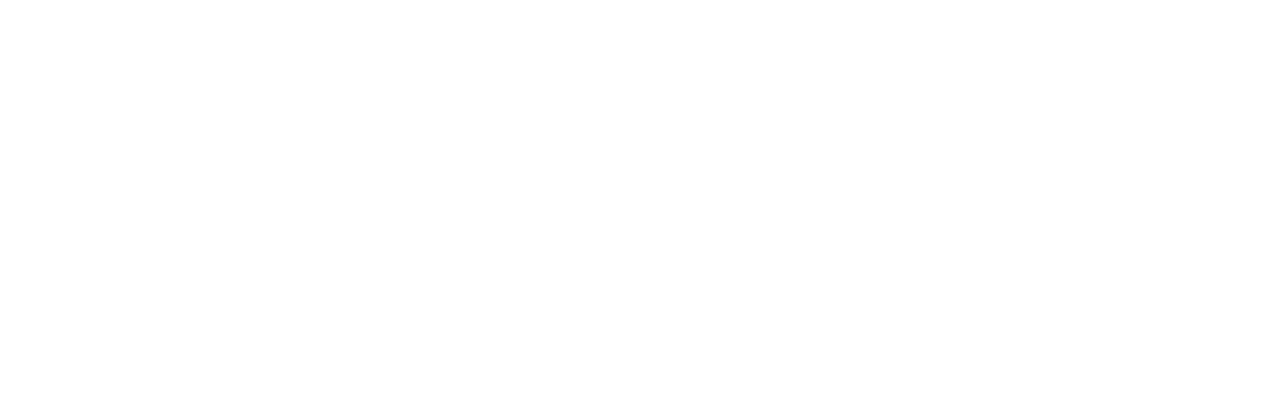
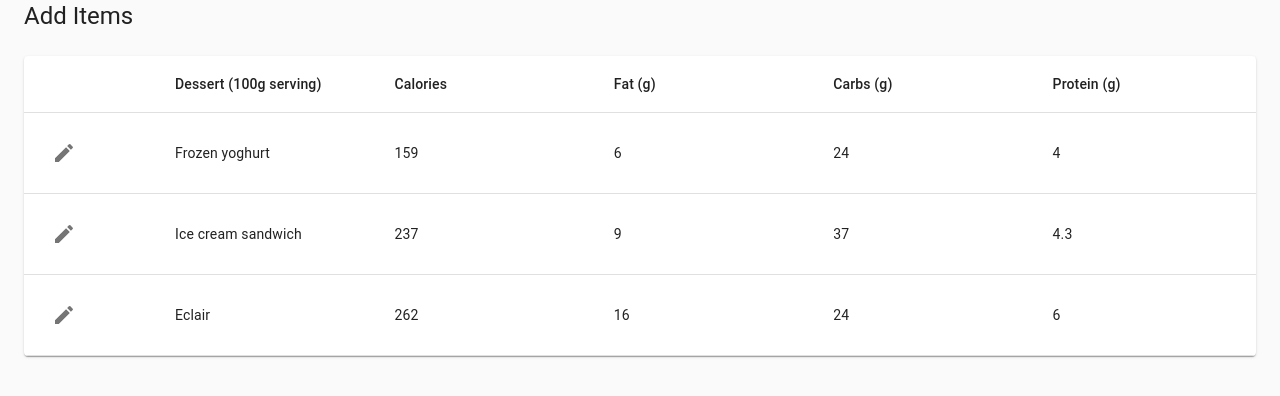
Before and after one commit to aukokyong/grouby, a React (Create React App) app in the folder frontend/: page /additems in a window 1280 px wide. Shown: the top 396 px of the page. Built offline with nearby package versions, Linux system fonts and the light colour scheme.

Commit message:
created ItemsForm halfway, added route to additems

```diff
--- a/frontend/src/App.js
+++ b/frontend/src/App.js
@@ -4,6 +4,8 @@
 import Login from './components/Login'
 import BuyerNav from './components/BuyerNav'
 import BuyerEntry from './components/BuyerEntry'
+import BuyForm from './components/BuyForm'
+import ItemsForm from './components/ItemsForm'
 
 function App() {
   return (
@@ -32,7 +34,10 @@
           <h1>View 1 Buy</h1>
         </Route>
         <Route exact path='/createbuy'>
-          <h1>Create Buy</h1>
+          <BuyForm />
+        </Route>
+        <Route exact path='/additems'>
+          <ItemsForm />
         </Route>
         <Route exact path='/hostedbuys'>
           <h1>All Hosted Buys</h1>
--- /dev/null
+++ b/frontend/src/components/ItemsForm.js
@@ -0,0 +1,179 @@
+import React from "react";
+import ReactDOM from "react-dom";
+import { makeStyles, Container, CssBaseline, Typography } from "@material-ui/core";
+import Table from "@material-ui/core/Table";
+import TableBody from "@material-ui/core/TableBody";
+import TableCell from "@material-ui/core/TableCell";
+import TableHead from "@material-ui/core/TableHead";
+import TableRow from "@material-ui/core/TableRow";
+import Input from "@material-ui/core/Input";
+import Paper from "@material-ui/core/Paper";
+import IconButton from "@material-ui/core/IconButton";
+// Icons
+import EditIcon from "@material-ui/icons/Edit";
+import DoneAllIcon from '@material-ui/icons/DoneAll';
+import CloseIcon from '@material-ui/icons/Close';
+
+const useStyles = makeStyles(theme => ({
+    root: {
+        width: "100%",
+        marginTop: theme.spacing(3),
+        overflowX: "auto"
+    },
+    table: {
+        minWidth: 650
+    },
+    selectTableCell: {
+        width: 60
+    },
+    tableCell: {
+        width: 130,
+        height: 40
+    },
+    input: {
+        width: 130,
+        height: 40
+    }
+}));
+
+const createData = (name, calories, fat, carbs, protein) => ({
+    id: name.replace(" ", "_"),
+    name,
+    calories,
+    fat,
+    carbs,
+    protein,
+    isEditMode: false
+});
+
+const CustomTableCell = ({ row, name, onChange }) => {
+    const classes = useStyles();
+    const { isEditMode } = row;
+    return (
+        <TableCell align="left" className={classes.tableCell}>
+            {isEditMode ? (
+                <Input
+                    value={row[name]}
+                    name={name}
+                    onChange={e => onChange(e, row)}
+                    className={classes.input}
+                />
+            ) : (
+                    row[name]
+                )}
+        </TableCell>
+    );
+};
+
+const ItemsForm = () => {
+    const [rows, setRows] = React.useState([
+        createData("Frozen yoghurt", 159, 6.0, 24, 4.0),
+        createData("Ice cream sandwich", 237, 9.0, 37, 4.3),
+        createData("Eclair", 262, 16.0, 24, 6.0)
+    ]);
+    const [previous, setPrevious] = React.useState({});
+    const classes = useStyles();
+
+    const onToggleEditMode = id => {
+        setRows(state => {
+            return rows.map(row => {
+                if (row.id === id) {
+                    return { ...row, isEditMode: !row.isEditMode };
+                }
+                return row;
+            });
+        });
+    };
+
+    const onChange = (e, row) => {
+        if (!previous[row.id]) {
+            setPrevious(state => ({ ...state, [row.id]: row }));
+        }
+        const value = e.target.value;
+        const name = e.target.name;
+        const { id } = row;
+        const newRows = rows.map(row => {
+            if (row.id === id) {
+                return { ...row, [name]: value };
+            }
+            return row;
+        });
+        setRows(newRows);
+    };
+
+    const onRevert = id => {
+        const newRows = rows.map(row => {
+            if (row.id === id) {
+                return previous[id] ? previous[id] : row;
+            }
+            return row;
+        });
+        setRows(newRows);
+        setPrevious(state => {
+            delete state[id];
+            return state;
+        });
+        onToggleEditMode(id);
+    };
+
+    return (
+        <Container component="main" maxWidth="lg" >
+            <CssBaseline />
+            <Typography component="h1" variant="h5">
+                Add Items
+                </Typography>
+            <Paper className={classes.root}>
+                <Table className={classes.table} aria-label="caption table">
+                    <TableHead>
+                        <TableRow>
+                            <TableCell align="left" />
+                            <TableCell align="left">Dessert (100g serving)</TableCell>
+                            <TableCell align="left">Calories</TableCell>
+                            <TableCell align="left">Fat&nbsp;(g)</TableCell>
+                            <TableCell align="left">Carbs&nbsp;(g)</TableCell>
+                            <TableCell align="left">Protein&nbsp;(g)</TableCell>
+                        </TableRow>
+                    </TableHead>
+                    <TableBody>
+                        {rows.map(row => (
+                            <TableRow key={row.id}>
+                                <TableCell className={classes.selectTableCell}>
+                                    {row.isEditMode ? (
+                                        <>
+                                            <IconButton
+                                                aria-label="done"
+                                                onClick={() => onToggleEditMode(row.id)}
+                                            >
+                                                <DoneAllIcon />
+                                            </IconButton>
+                                            <IconButton
+                                                aria-label="revert"
+                                                onClick={() => onRevert(row.id)}
+                                            >
+                                                <CloseIcon />
+                                            </IconButton>
+                                        </>
+                                    ) : (
+                                            <IconButton
+                                                aria-label="delete"
+                                                onClick={() => onToggleEditMode(row.id)}
+                                            >
+                                                <EditIcon />
+                                            </IconButton>
+                                        )}
+                                </TableCell>
+                                <CustomTableCell {...{ row, name: "name", onChange }} />
+                                <CustomTableCell {...{ row, name: "calories", onChange }} />
+                                <CustomTableCell {...{ row, name: "fat", onChange }} />
+                                <CustomTableCell {...{ row, name: "carbs", onChange }} />
+                                <CustomTableCell {...{ row, name: "protein", onChange }} />
+                            </TableRow>
+                        ))}
+                    </TableBody>
+                </Table>
+            </Paper>
+        </Container>
+    );
+}
+
+export default ItemsForm
```
